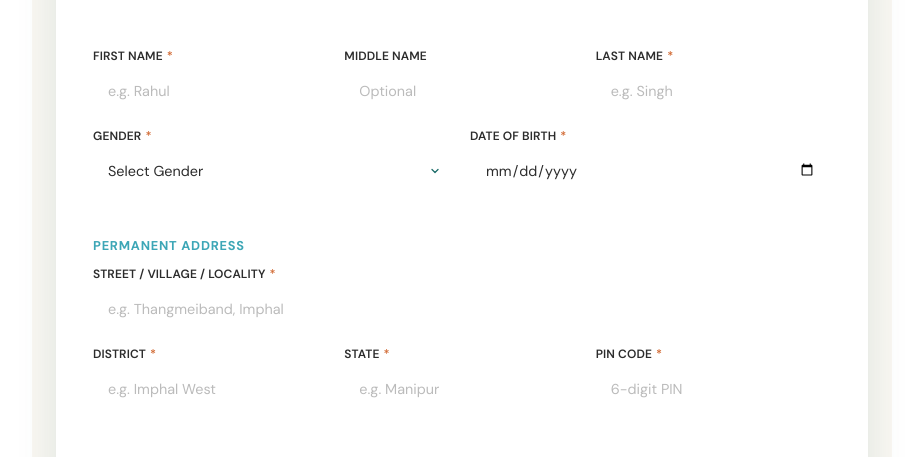
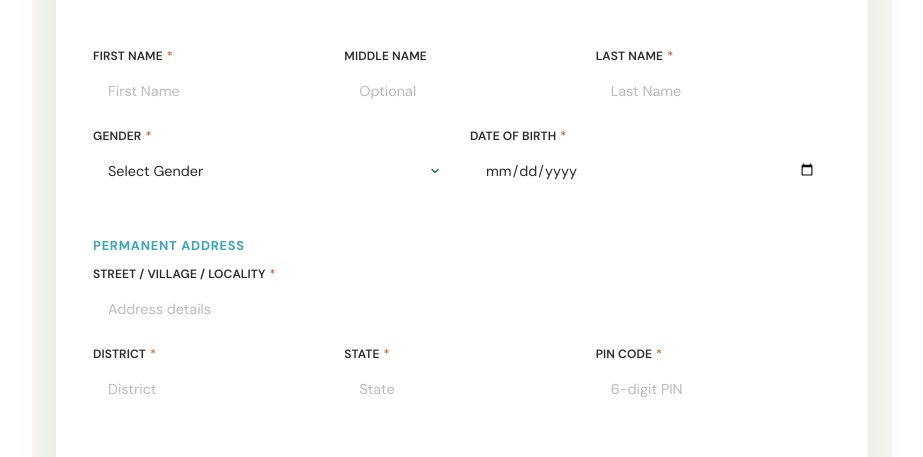
Before and after one commit to Aboyhemam/nemsu, a React (Vite) app: page /new/Member in a window 1280 px wide. Shown: the part 338-795 px from the top of the page, without its empty margins (178-1101 px from the left). Built offline with nearby package versions, Linux system fonts and the light colour scheme.

Commit message:
form edit6

```diff
--- a/src/views/NewMember.jsx
+++ b/src/views/NewMember.jsx
@@ -228,7 +228,7 @@ function NewMember() {
                 <label className="nmLabel">First Name <span className="nmReq">*</span></label>
                 <input className="nmInput" type="text" name="firstName"
                   value={formData.firstName} onChange={handleChange}
-                  placeholder="e.g. Rahul" required />
+                  placeholder="First Name" required />
               </div>
               <div className="nmField">
                 <label className="nmLabel">Middle Name</label>
@@ -240,7 +240,7 @@ function NewMember() {
                 <label className="nmLabel">Last Name <span className="nmReq">*</span></label>
                 <input className="nmInput" type="text" name="lastName"
                   value={formData.lastName} onChange={handleChange}
-                  placeholder="e.g. Singh" required />
+                  placeholder="Last Name" required />
               </div>
             </div>
 
@@ -271,7 +271,7 @@ function NewMember() {
                 <label className="nmLabel">Street / Village / Locality <span className="nmReq">*</span></label>
                 <input className="nmInput" type="text" name="address"
                   value={formData.address} onChange={handleChange}
-                  placeholder="e.g. Thangmeiband, Imphal" required />
+                  placeholder="Address details" required />
               </div>
             </div>
 
@@ -280,13 +280,13 @@ function NewMember() {
                 <label className="nmLabel">District <span className="nmReq">*</span></label>
                 <input className="nmInput" type="text" name="district"
                   value={formData.district} onChange={handleChange}
-                  placeholder="e.g. Imphal West" required />
+                  placeholder="District" required />
               </div>
               <div className="nmField">
                 <label className="nmLabel">State <span className="nmReq">*</span></label>
                 <input className="nmInput" type="text" name="state"
                   value={formData.state} onChange={handleChange}
-                  placeholder="e.g. Manipur" required />
+                  placeholder="State" required />
               </div>
               <div className="nmField">
                 <label className="nmLabel">PIN Code <span className="nmReq">*</span></label>
@@ -439,7 +439,7 @@ function NewMember() {
             <div className="nmDivider" />
             <p className="nmSubheading">Membership Fee Payment</p>
             <p className="nmSectionSub" style={{ marginBottom: '20px' }}>
-              Scan the QR code below using any UPI app (GPay, PhonePe, Paytm, etc.) to pay the membership fee+Registration fee (Rs. 500).
+              Scan the QR code below using any UPI app (GPay, PhonePe, Paytm, etc.) to pay the membership fee+Registration fee (Rs. 600).
               After payment, upload the screenshot as proof.
             </p>
 
```
